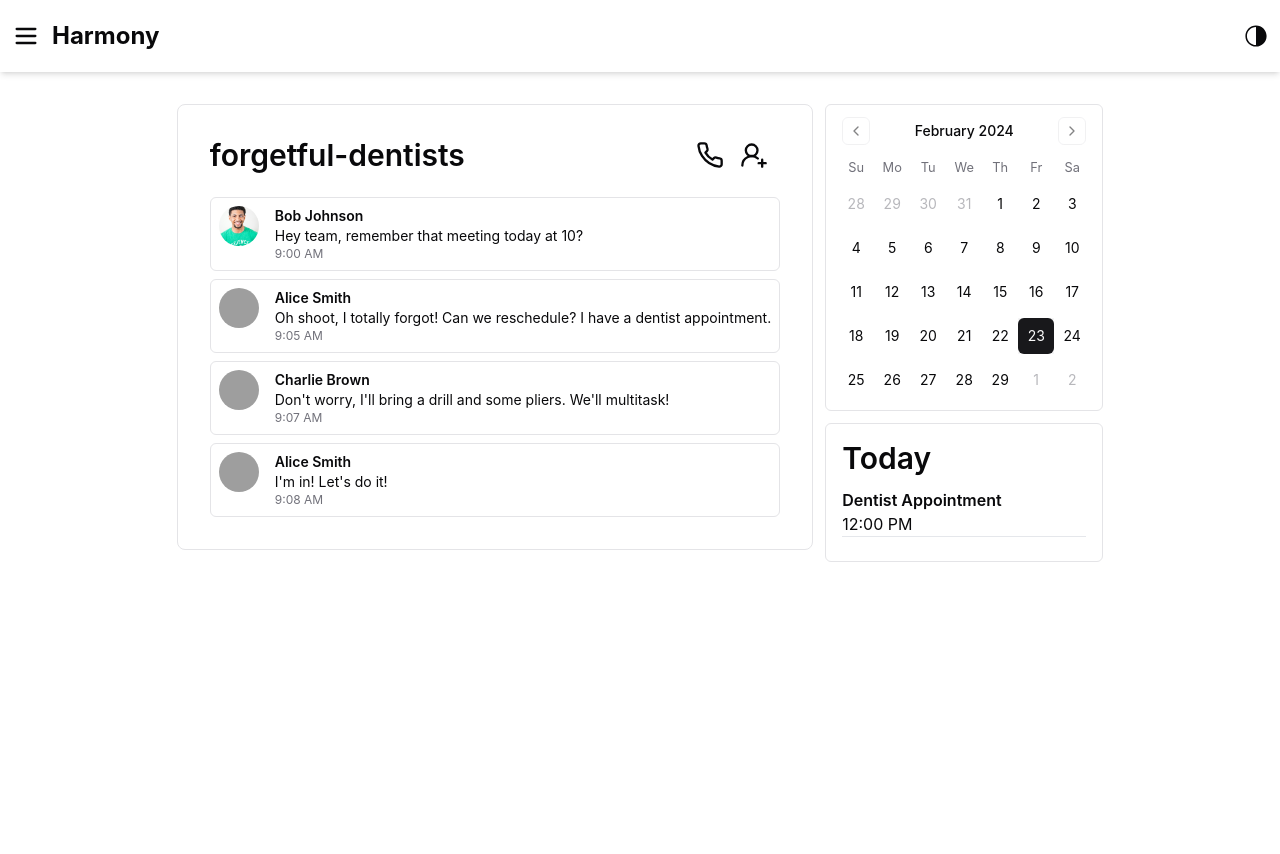
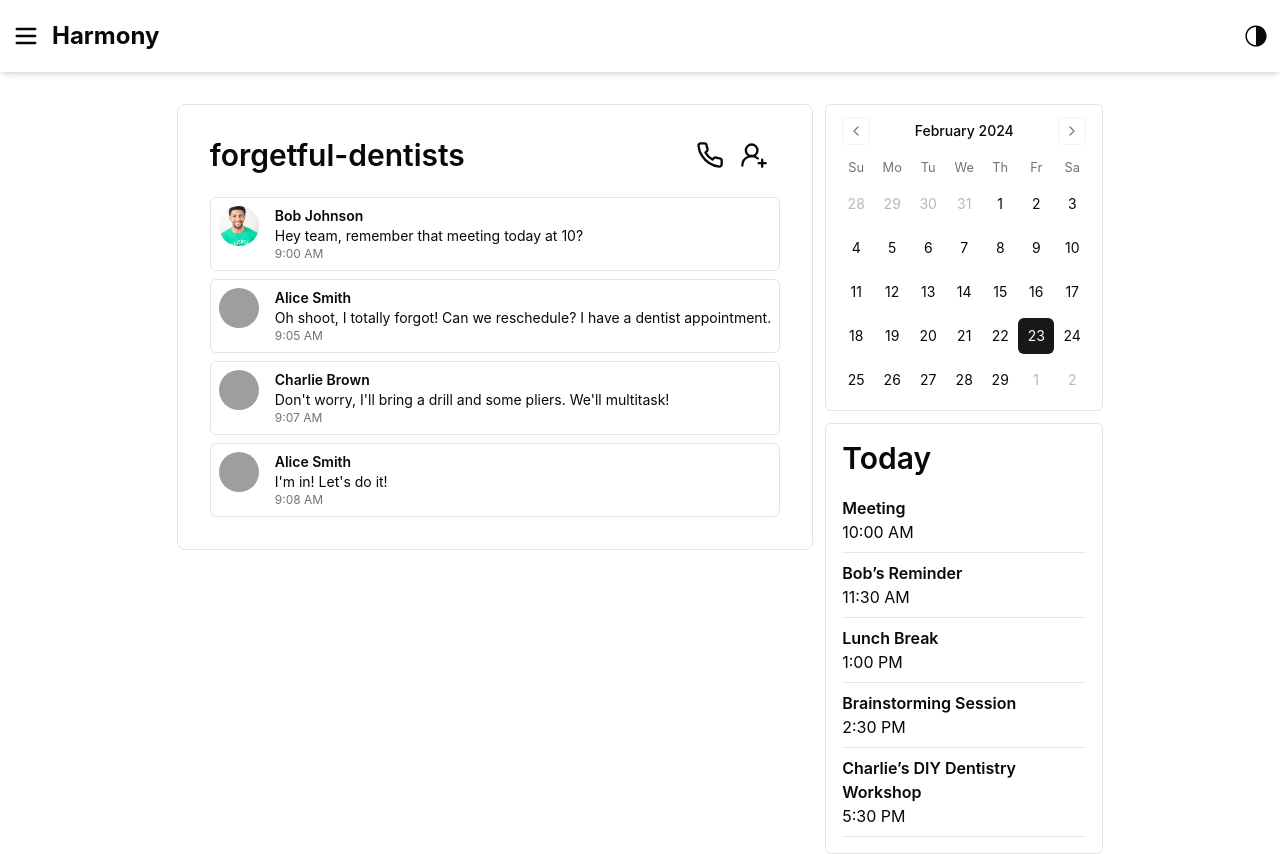
Before and after one commit to wyzhaobvt/harmony-client, a React (Vite) app: page /group in a window 1280 px wide. Before the commit the page ends 800 px from the top, so only its background shows below. Built offline with nearby package versions, Linux system fonts and the light colour scheme; grey boxes are pictures that could not be loaded.

Commit message:
Add Event component and update GroupDashboard layout

```diff
--- a/src/pages/group-dashboard/Event.jsx
+++ b/src/pages/group-dashboard/Event.jsx
@@ -1 +1,18 @@
 import React from 'react';
+import { X } from 'lucide-react';
+
+function Event({ name, time }) {
+  return (
+    <div className="event flex items-center justify-between border-b hover:bg-secondary py-2 pe-2 group">
+      <div className="event-details">
+        <h2 className="font-semibold">{name}</h2>
+        <p>{time}</p>
+      </div>
+      <div className="delete-icon opacity-0 group-hover:opacity-100">
+        <X />
+      </div>
+    </div>
+  );
+}
+
+export default Event;
--- a/src/pages/group-dashboard/GroupDashboard.jsx
+++ b/src/pages/group-dashboard/GroupDashboard.jsx
@@ -1,5 +1,6 @@
 import React from 'react';
 import Message from './Message';
+import Event from './Event';
 import { Menu, Phone, Calendar, UserRoundPlus } from 'lucide-react';
 import { Calendar as CustomCalendar } from '@/components/ui/calendar';
 
@@ -47,7 +48,7 @@ function GroupDashboard() {
             </div>
           </div>
         </div>
-        <div className="utils">
+        <div className="utils max-w-min">
           <CustomCalendar
             mode="single"
             selected={date}
@@ -57,13 +58,11 @@ function GroupDashboard() {
           <div className="day-breakdown rounded-md border border-input p-4">
             <h1 className="font-semibold text-3xl mb-3">Today</h1>
             <div className="events">
-              <div className="event w-full mb-2">
-                <div className="event-details w-full">
-                  <h2 className="font-semibold">Dentist Appointment</h2>
-                  <p>12:00 PM</p>
-                  <hr />
-                </div>
-              </div>
+              <Event name="Meeting" time="10:00 AM" />
+              <Event name="Bob’s Reminder" time="11:30 AM" />
+              <Event name="Lunch Break" time="1:00 PM" />
+              <Event name="Brainstorming Session" time="2:30 PM" />
+              <Event name="Charlie’s DIY Dentistry Workshop" time="5:30 PM" />
             </div>
           </div>
         </div>
```
